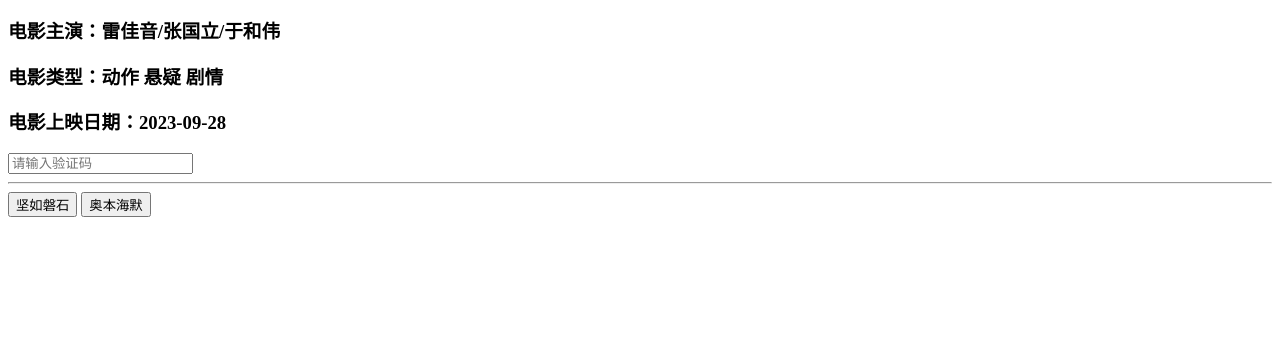
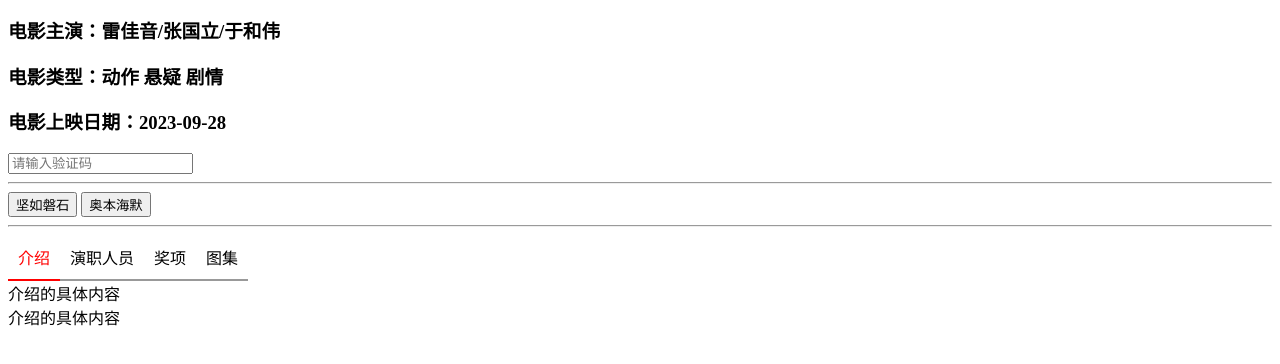
Before and after one commit to xxmliu/JavaScript, a plain HTML site: page Vue/Vue2/demo/01_vue.html in a window 1280 px wide. Shown: the part 254-618 px from the top of the page. Drawn offline with Linux system fonts and the light colour scheme.

Commit message:
v-show
Signed-off-by: liu <15686317237@163.com>

```diff
--- a/Vue/Vue2/demo/01_vue.html
+++ b/Vue/Vue2/demo/01_vue.html
@@ -6,6 +6,20 @@
     <title>vue</title>
   </head>
   <script src="./js/vue.js"></script>
+  <style>
+    .tabs {
+      display: flex;
+    }
+    .tabs div{
+      border-bottom: 2px solid #999;
+      padding: 10px;
+      cursor: pointer;
+    }
+    .tabs .active {
+      color: red;
+      border-bottom: 2px solid red;
+    }
+  </style>
   <body>
     <div id="app">
       <h1>电影详情</h1>
@@ -22,6 +36,22 @@
       <hr>
       <button @click="clickBtn1()">坚如磐石</button>
       <button @click="clickBtn2()">奥本海默</button>
+      <hr>
+      <div class="tabs">
+        <div @click="activeIndex=0" :class="activeIndex == 0 ? 'active' : ''">介绍</div>
+        <div @click="activeIndex=1" :class="activeIndex == 1 ? 'active' : ''">演职人员</div>
+        <div @click="activeIndex=2" :class="activeIndex == 2 ? 'active' : ''">奖项</div>
+        <div @click="activeIndex=3" :class="activeIndex == 3 ? 'active' : ''">图集</div>
+      </div>
+      <div :style="`display:${activeIndex == 0 ? 'block' : 'none'};`">介绍的具体内容</div>
+      <div :style="`display:${activeIndex == 1 ? 'block' : 'none'};`">演职人员的具体内容</div>
+      <div :style="{display:activeIndex==2 ? 'block' : 'none'}">奖项的具体内容</div>
+      <div :style="{display:activeIndex==3 ? 'block' : 'none'}">图集的具体内容</div>
+
+      <div v-show="activeIndex == 0">介绍的具体内容</div>
+      <div v-show="activeIndex == 1">演职人员的具体内容</div>
+      <div v-show="activeIndex == 2">奖项的具体内容</div>
+      <div v-show="activeIndex == 3">图集的具体内容</div>
     </div>
     <script>
       // 创建Vue对象，管理 #app，动态设置文本内容
@@ -32,7 +62,8 @@
           actors: ['雷佳音', '张国立', '于和伟'],
           type: '动作 悬疑 剧情',
           showingon: '2023-09-28',
-          inputType: 'password'
+          inputType: 'password',
+          activeIndex: 0,  // 描述激活项的下标
         },
         methods: {
           clickBtn1(){
```
Also changed, not shown: 1 other file.
